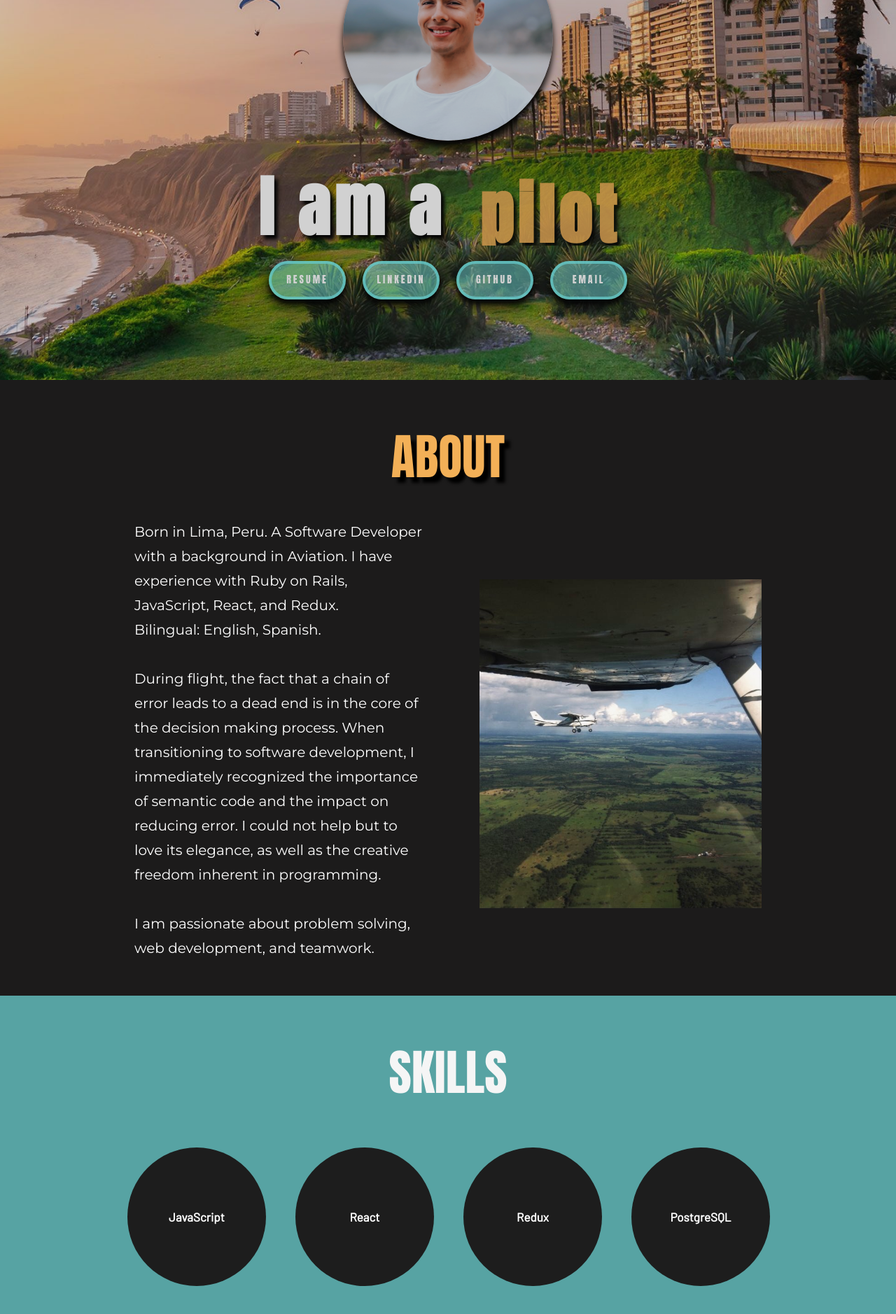
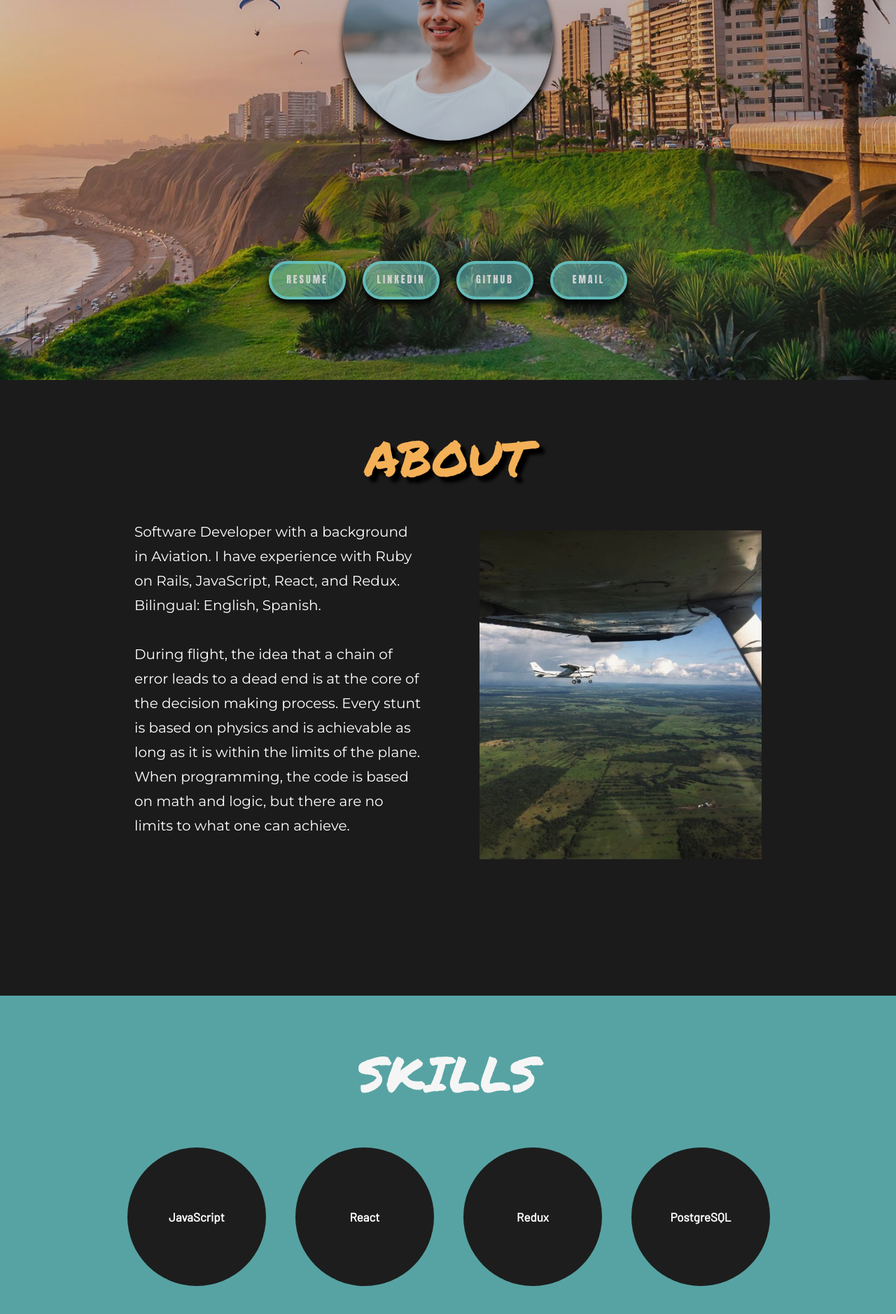
Before and after one commit to paulobocanegra/portfolio, a PHP site: page / in a window 1280 px wide. Shown: the part 353-2231 px from the top of the page at 70% size. Run offline with PHP 8.4, Linux system fonts and the light colour scheme.

Commit message:
Develop new ideas

```diff
--- a/assets/css/body.css
+++ b/assets/css/body.css
@@ -273,7 +273,7 @@ html{
 .title{
     color: whitesmoke;
     font-size: 70px;
-    font-family: 'Anton', sans-serif;
+    font-family: 'Permanent Marker', sans-serif;
     margin: 75px 0px 50px 0px;
     /* text-shadow: 3px 3px 4px rgb(240, 159, 19); */
 }
--- a/assets/css/header.css
+++ b/assets/css/header.css
@@ -130,9 +130,9 @@ body{
 .roledex-container{
     /* border: 3px solid teal; */
     margin-top: 40px;
-    font-family: 'Anton', sans-serif;
+    font-family: 'Permanent Marker', sans-serif;
     font-weight: bolder;
-    letter-spacing: 6px;
+    letter-spacing: 10px;
     font-size:95px;
     text-shadow: 5px 6px 5px black;
 }
@@ -174,7 +174,7 @@ body{
 .rotating-words{
     line-height: 160px;
     transform: translateY(-225px);
-    animation: word-spin 10s linear infinite ;
+    animation: word-spin 7s linear infinite ;
 }
 .changing-word{
   margin-left: 15px;
--- a/index.html
+++ b/index.html
@@ -71,13 +71,13 @@
         <div class="hero-text">
             <div class="roledex-container">
                 <div class="roledex">
-                    <h1 class="static-word">I am a</h1>
+                    <!-- <h1 class="static-word">I </h1> -->
                     <!-- <div id="type-in">Hello</div> -->
                     <div class="rotating-words-wrapper">
                         <div class="rotating-words">
-                            <h1 class="changing-word">rider</h1>
-                            <h1 class="changing-word">pilot</h1>
-                            <h1 class="changing-word">coder</h1>
+                            <h1 class="changing-word">ideas</h1>
+                            <h1 class="changing-word">new</h1>
+                            <h1 class="changing-word">develop</h1>
                         </div>
                     </div>
 
@@ -116,17 +116,15 @@
         <div class="about-section">
             <div class="about-text">
                 <p>
-                Born in Lima, Peru. A Software Developer with a background in Aviation. I have experience with Ruby on Rails,
+                Software Developer with a background in Aviation. I have experience with Ruby on Rails,
                 JavaScript, React, and
                 Redux. <br> Bilingual: English, Spanish.<br><br>
 
-                During flight, the fact that a chain of error leads to a dead end is in the core of the decision making
-                process. When transitioning to software development, I immediately recognized the importance of semantic code and the
-                impact on reducing error. I could not help but to love its elegance, as well as the creative freedom
-                inherent in programming. <br> <br>
-                I am passionate about problem solving, web development, and teamwork.<br>
+                During flight, the idea that a chain of error leads to a dead end is at the core of the decision making process. Every stunt is based on physics and is achievable as long as it is within
+                the limits of the plane. When programming, the code is based on math and logic, but there are no limits to what one can
+                achieve.  <br> <br>
             </div>
-            <a href="https://www.youtube.com/watch?v=kKE3VJAB4SE&ab_channel=PauloBocanegra" target="_blank">
+            <!-- <a href="https://www.youtube.com/watch?v=kKE3VJAB4SE&ab_channel=PauloBocanegra" target="_blank"> -->
                 <div id="about-image" class="about-image">
             </a>
             </div>
```
